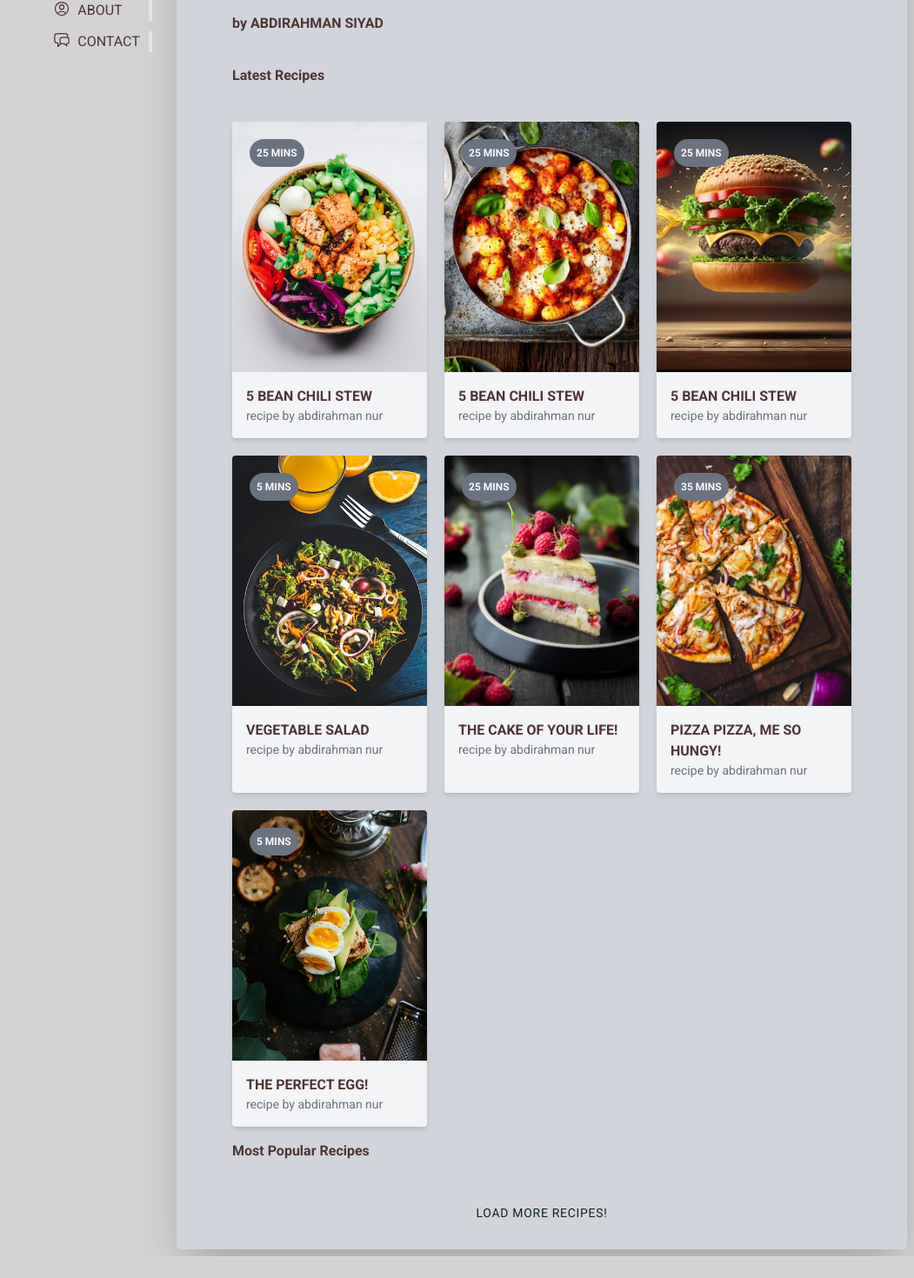
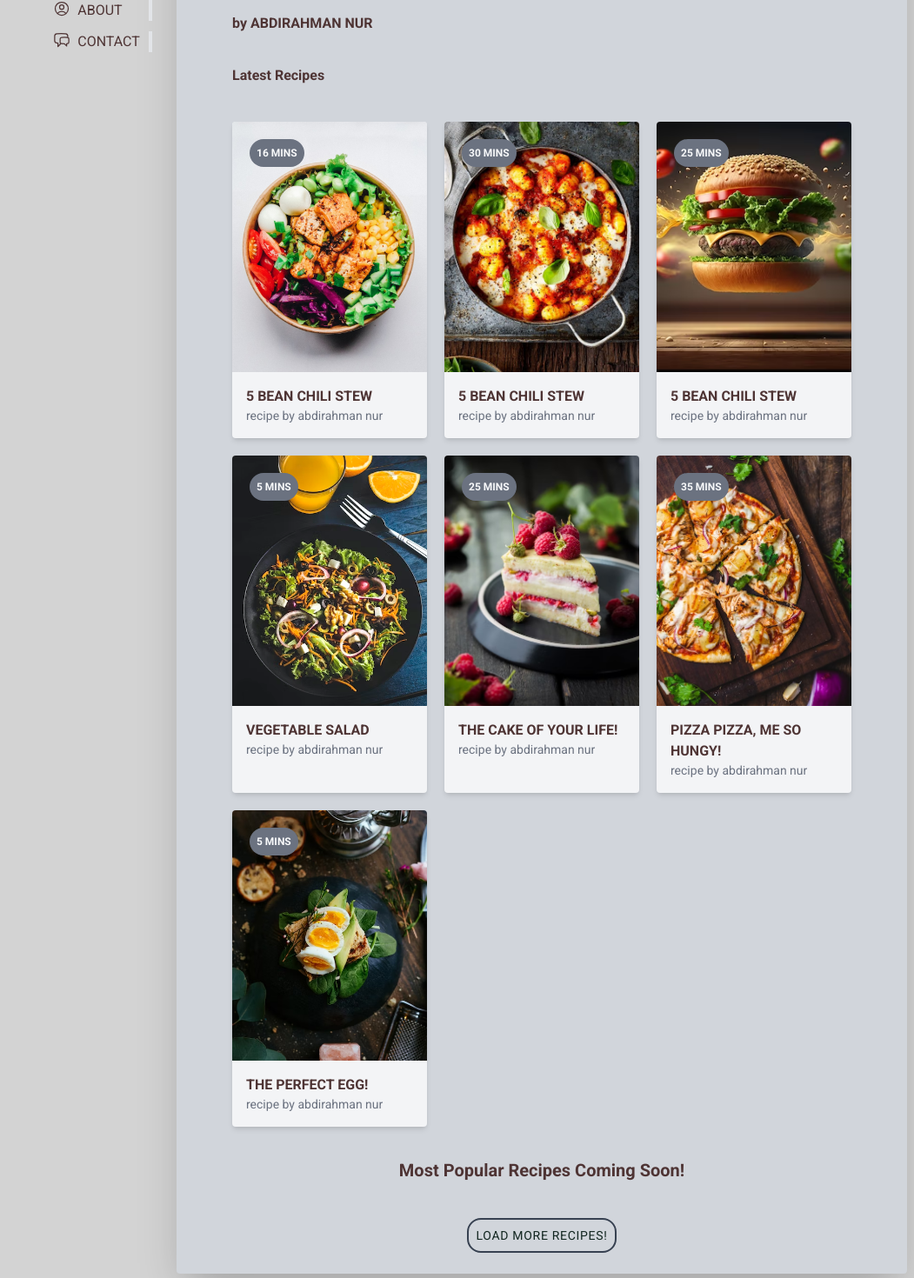
Before and after one commit to myabdi4/myabdifoods, a React (Vite) app: page / in a window 1280 px wide. Shown: the part 129-1599 px from the top of the page at 87% size, without its empty margins (229-1280 px from the left). Before the commit the page ends 1574 px from the top, so only its background shows below. Built offline with nearby package versions, Linux system fonts and the light colour scheme.

Commit message:
Update App.jsx

```diff
--- a/src/App.jsx
+++ b/src/App.jsx
@@ -119,7 +119,7 @@ function App() {
             <h2 className="font-semibold text-4xl uppercase">Food Recipes</h2>
             <h3 className="font-semibold text-md pt-3 justify-center">
               {" "}
-              by ABDIRAHMAN SIYAD
+              by ABDIRAHMAN NUR
             </h3>
           </header>
 
@@ -140,7 +140,7 @@ function App() {
                   </span>
                 </div>
                 <div className="badge">
-                  <span> 25 mins</span>
+                  <span> 16 mins</span>
                 </div>
               </div>
 
@@ -155,7 +155,7 @@ function App() {
                   </span>
                 </div>
                 <div className="badge">
-                  <span> 25 mins</span>
+                  <span> 30 mins</span>
                 </div>
               </div>
 
@@ -231,14 +231,14 @@ function App() {
 
             {/* END OF CARDS */}
 
-            <h4 className="font-bold mt-4 pb-2 border-b border-gray-300">
-              Most Popular Recipes
+            <h4 className="font-bold mt-4 pb-2 border-b border-gray-300 text-xl pt-5 text-center ">
+              Most Popular Recipes Coming Soon!
             </h4>
 
             <div className="mt-8">{/* CARDS GO HERE */}</div>
 
             <div className="flex justify-center text-black text-sm">
-              <div className="button bg-gray-300 hover:shadow-inner">
+              <div className="button bg-gray-300 border-gray-700 border-2 hover:bg-gray-400 hover:shadow-inner">
                 LOAD MORE RECIPES!
               </div>
             </div>
```
